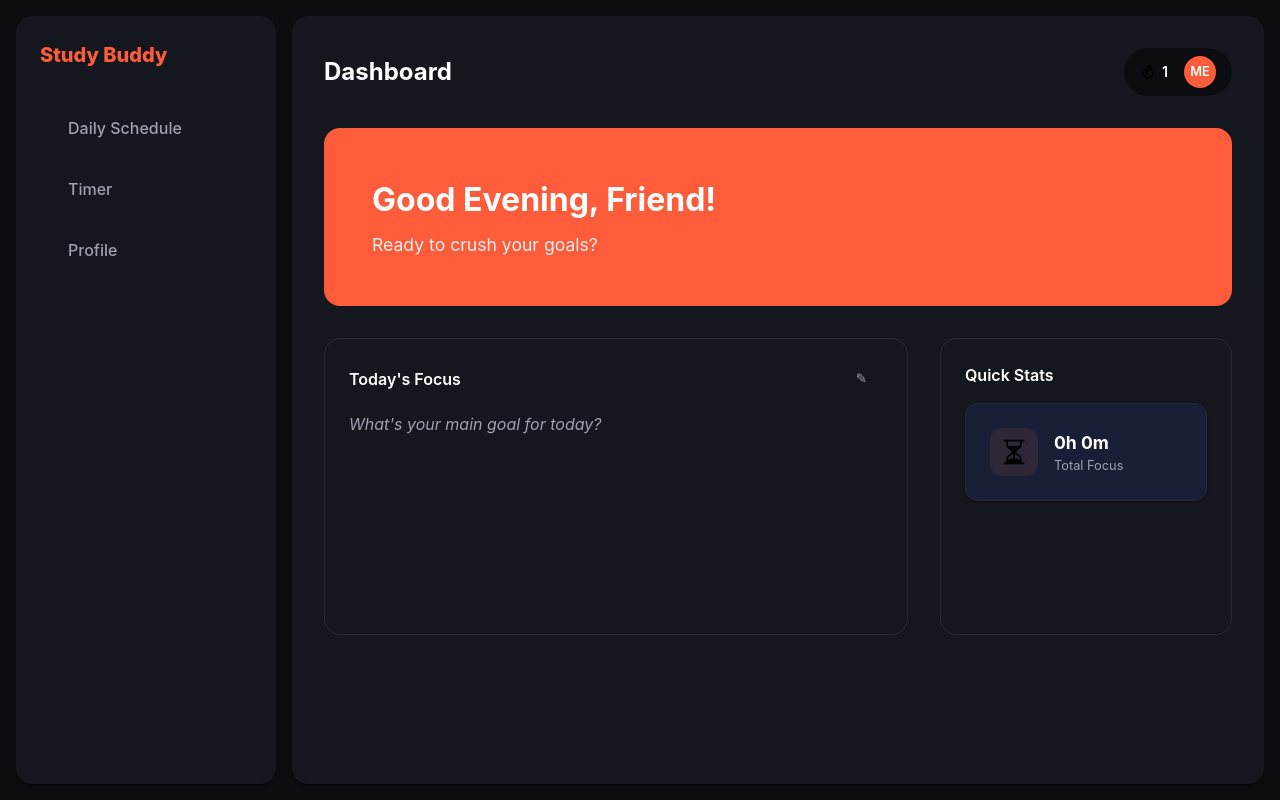
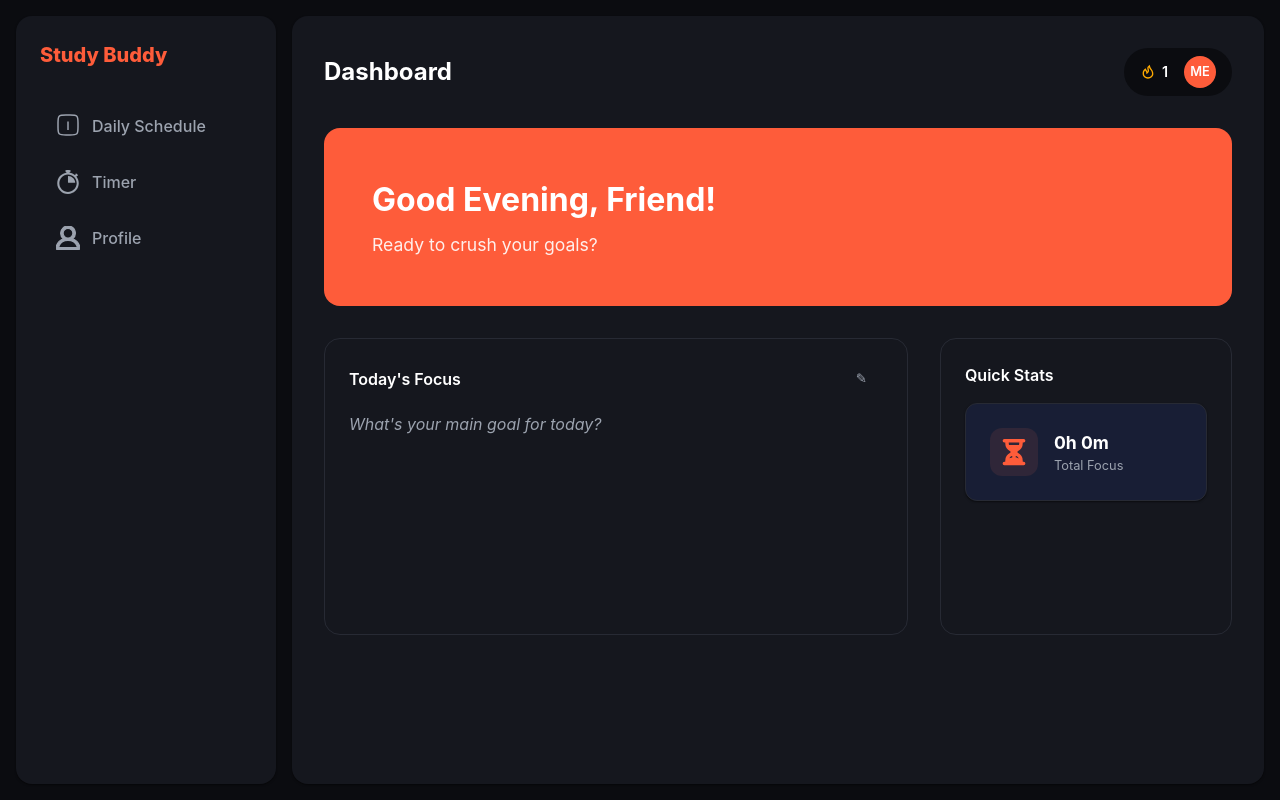
Before and after one commit to ayuslharora/Study-Buddy, a plain HTML site: page index.html in a window 1280 px wide. Drawn offline with Linux system fonts and the light colour scheme.

Commit message:
Enhance styles

```diff
--- a/style.css
+++ b/style.css
@@ -113,9 +113,42 @@
     color: var(--primary);
 }
 
+
 .nav-icon {
-    font-size: 1.2rem;
+    display: flex;
+    /* Ensure SVG aligns nicely */
+    align-items: center;
+    justify-content: center;
+    width: 24px;
+    height: 24px;
 }
+
+.icon-svg {
+    width: 100%;
+    height: 100%;
+    fill: currentColor;
+    stroke: currentColor;
+    transition: all 0.2s;
+}
+
+
+/* On hover/active, the icon should probably also take the primary color? */
+.nav-item a:hover .icon-svg,
+.nav-item.active a .icon-svg {
+    /* Inherits from parent color (primary) due to currentColor */
+    fill: currentColor;
+    stroke: currentColor;
+}
+
+.icon-svg-orange {
+    width: 100%;
+    height: 100%;
+    fill: #ffaa00;
+    /* Fire Orange/Yellow */
+    transition: fill 0.2s;
+}
+
+
 
 /* Subject List in Sidebar */
 
```
